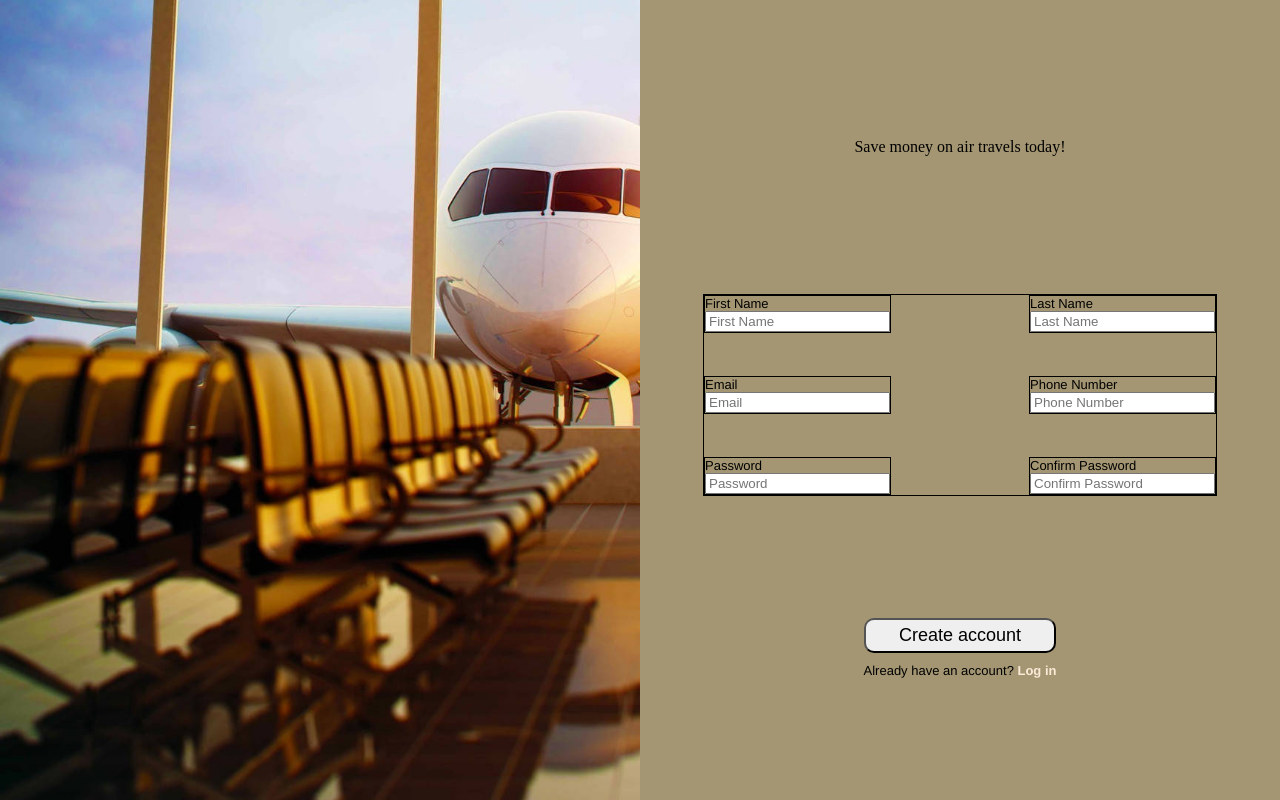
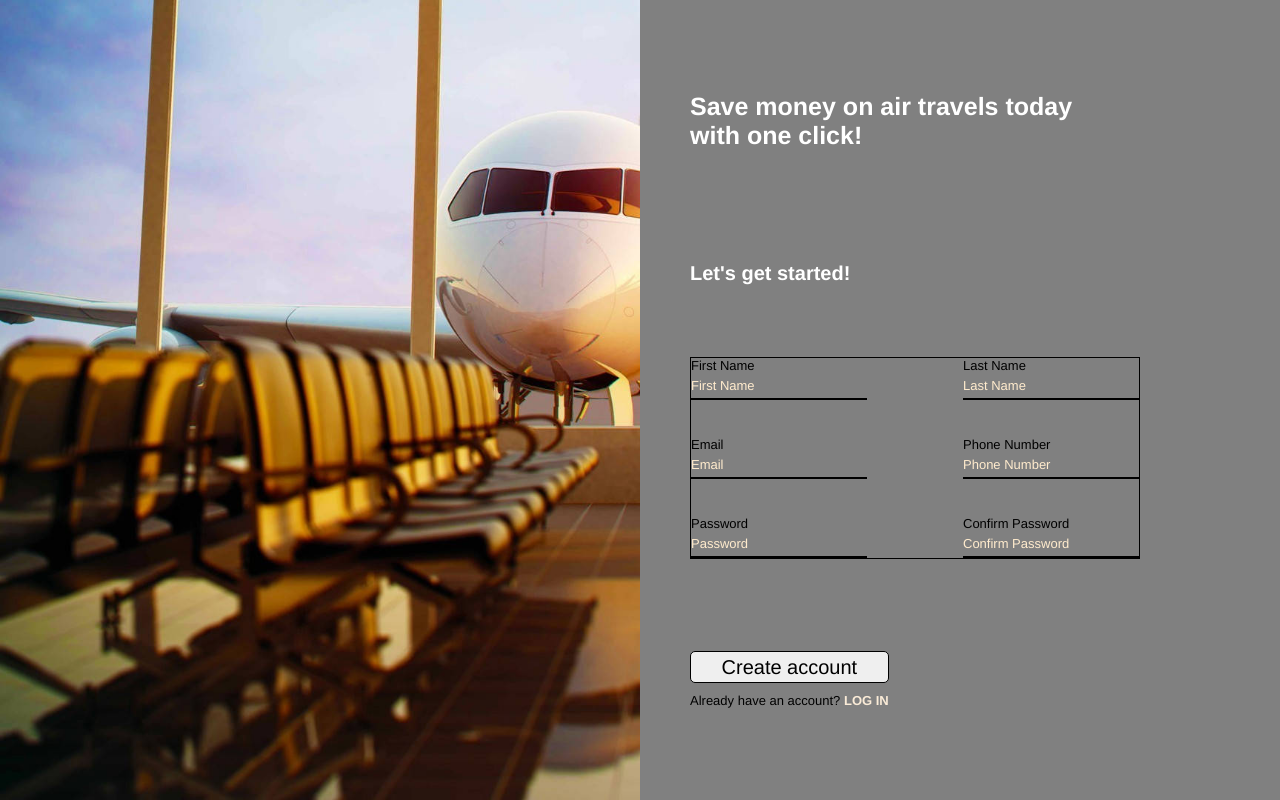
Before and after one commit to tong03/signForm, a plain HTML site: page index.html in a window 1280 px wide. Drawn offline with Linux system fonts and the light colour scheme.

Commit message:
Updated styling and color schemes
Modified font colors, sizes, and border changes to input fields

```diff
--- a/index.html
+++ b/index.html
@@ -13,48 +13,55 @@
         </div>
     </div>
     <div class="split right">
-        <p>Save money on air travels today!</p>
+        <p class="banner">Save money on air travels today with one click!</p>
+        <p class="banner initial">Let's get started!</p>
         <form class="mForm">
             <div class="row1">
                 <div class="group1">
                     <label for="fName">First Name</label>
-                    <input type="text" id="fName" name="firstName" placeholder="First Name">
+                    <input type="text" id="fName" name="firstName"
+                    placeholder="First Name" required>
                 </div>
 
                 <div class="group2">
                     <label for="lName">Last Name</label>
-                    <input type="text" id="lName" name="lastName" placeholder="Last Name">
+                    <input type="text" id="lName" name="lastName"
+                    placeholder="Last Name" required>
                 </div>
             </div>
 
             <div class="row2">
                 <div class="group3">
                     <label for="mail">Email</label>
-                    <input type="text" id="mail" name="email" placeholder="Email">
+                    <input type="text" id="mail" name="email"
+                    placeholder="Email" required>
                 </div>
 
                 <div class="group4">
                     <label for="phone">Phone Number</label>
-                    <input type="tel" id="phone" name="phone" placeholder="Phone Number">
+                    <input type="tel" id="phone" name="phone"
+                    placeholder="Phone Number" required>
                 </div>
             </div>
 
             <div class="row3">
                 <div class="group5">
                     <label for="pass">Password</label>
-                    <input type="password" id="pass" name="pass" placeholder="Password">
+                    <input type="password" id="pass" name="pass"
+                    placeholder="Password" required>
                 </div>
 
                 <div class="group6">
                     <label for="cpass">Confirm Password</label>
-                    <input type="password" id="cpass" name="cpass" placeholder="Confirm Password">
+                    <input type="password" id="cpass" name="cpass"
+                    placeholder="Confirm Password" required>
                 </div>
             </div>
         </form>
 
         <div class="account">
             <button class="create">Create account</button>
-            <label>Already have an account? <span class="login">Log in</span></label>
+            <label>Already have an account? <span class="login">LOG IN</span></label>
         </div>
     </div>
 </body>
--- a/main.css
+++ b/main.css
@@ -3,37 +3,6 @@ body {
     margin: 0;
     height: 100vh;
 }
-/*
-.split {
-    position: fixed;
-    width: 50%;
-    height: 100%;
-    top: 0;
-    padding-top: 20px;
-    overflow-x: hidden;
-    z-index: 1;
-}
-
-.left {
-    left: 0;
-}
-
-.right {
-    right: 0;
-}
-
-.centered {
-    position: absolute;
-    top: 50%;
-    left: 50%;
-    transform: translate(-50%, -50%);
-    text-align: center;
-}
-
-.centered img {
-    width: 100%;
-}
-*/
 
 .left {
     background: url(airline.jpg);
@@ -48,7 +17,7 @@ body {
 }
 
 .right {
-    background-color: rgba(114, 92, 38, 0.643);
+    background-color: grey;
     position: absolute;
     right: 0px;
 
@@ -57,9 +26,40 @@ body {
 
     display: flex;
     flex-direction: column;
-    align-items: center;
+    align-items:flex-start;
     justify-content: space-evenly;
 
+}
+
+button,
+input {
+  font-family: inherit;
+  font-size: 100%;
+  padding: 0; margin: 0;
+
+
+  height: 25px;
+  border: 1px solid black;
+}
+
+input{
+    border: 0px;
+    border-bottom: 2px solid black;
+    background-color: grey;
+}
+
+input:focus {
+    outline: none;
+    border: 2px solid blanchedalmond;
+    transition-delay: 0.05s;
+}
+
+input::placeholder{
+    color:blanchedalmond;
+}
+
+input:focus::placeholder{
+    color: transparent;
 }
 
 .login {
@@ -74,14 +74,21 @@ body {
     gap: 10px;
     font-family:'Franklin Gothic Medium', 'Arial Narrow', Arial, sans-serif;
     font-size: small;
+
+
+    position: relative;
+    left: 50px;
 }
 
 .create {
-    width: 100%;
-    font-size: large;
+    display: flex;
+    font-size: 20px;
 
-    border-radius: 10px;
-    padding: 5px 10px;
+    border-radius: 5px;
+    padding: 15px 30px;
+
+    align-items: center;
+    justify-content: center;
 }
 
 .create:hover {
@@ -96,7 +103,11 @@ body {
 
     border: 1px solid black;
     height: 200px;
-    width: 80%;
+    width: 70%;
+
+    position: relative;
+    left: 50px;
+
 }
 
 .row1, .row2, .row3 {
@@ -110,8 +121,28 @@ body {
 .group4, .group5, .group6 {
     display:flex;
     flex-direction: column;
-
+    /*
     border: 1px solid black;
+    */
     font-family:'Franklin Gothic Medium', 'Arial Narrow', Arial, sans-serif;
     font-size: small;
 }
+
+.banner {
+    font-family:'Franklin Gothic Medium', 'Arial Narrow', Arial, sans-serif;
+    font-weight: bold;
+    font-size: 25px;
+
+    color: white;
+
+    width: 400px;
+    margin: 0;
+    position: relative;
+    left: 50px;
+}
+
+.banner.initial{
+    font-size: 20px;
+    margin-bottom: 0;
+    top: 20px;
+}
```
